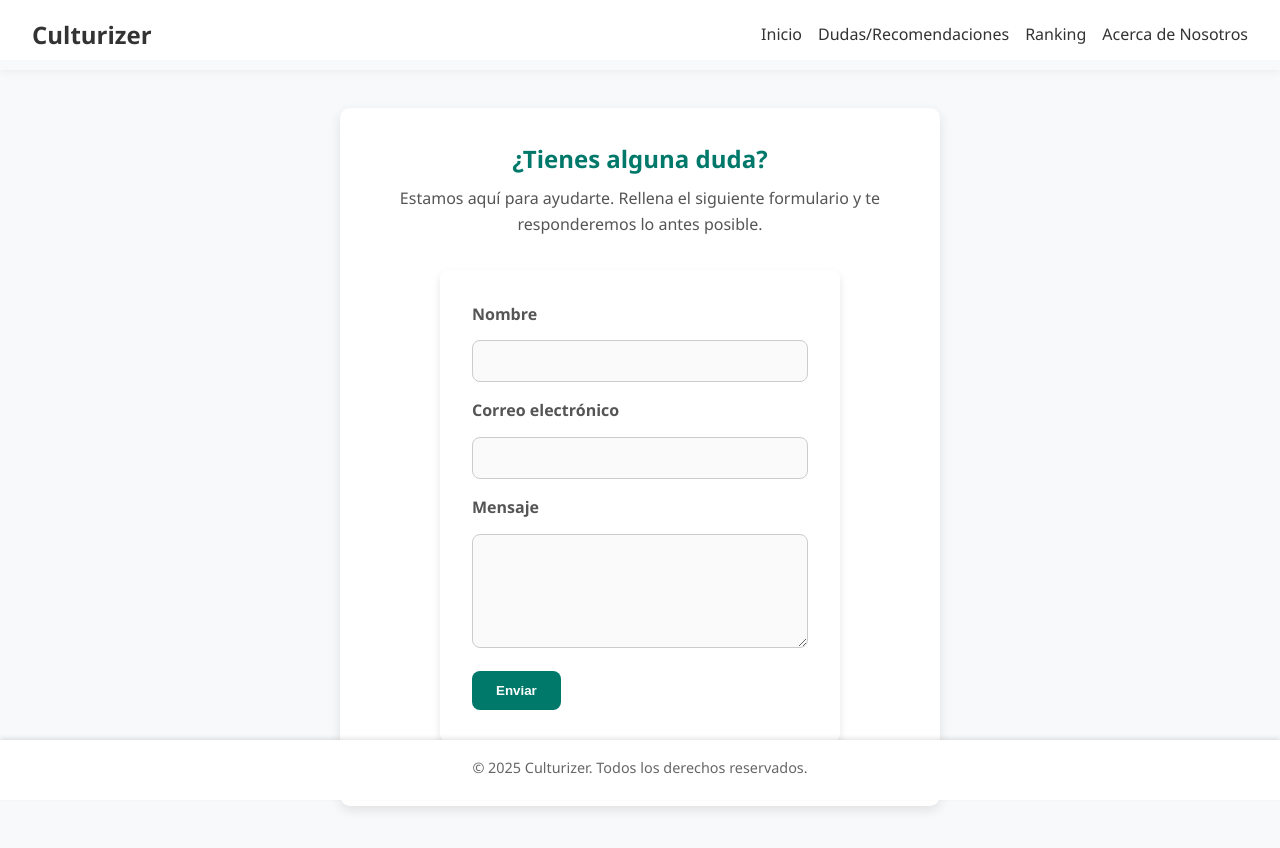
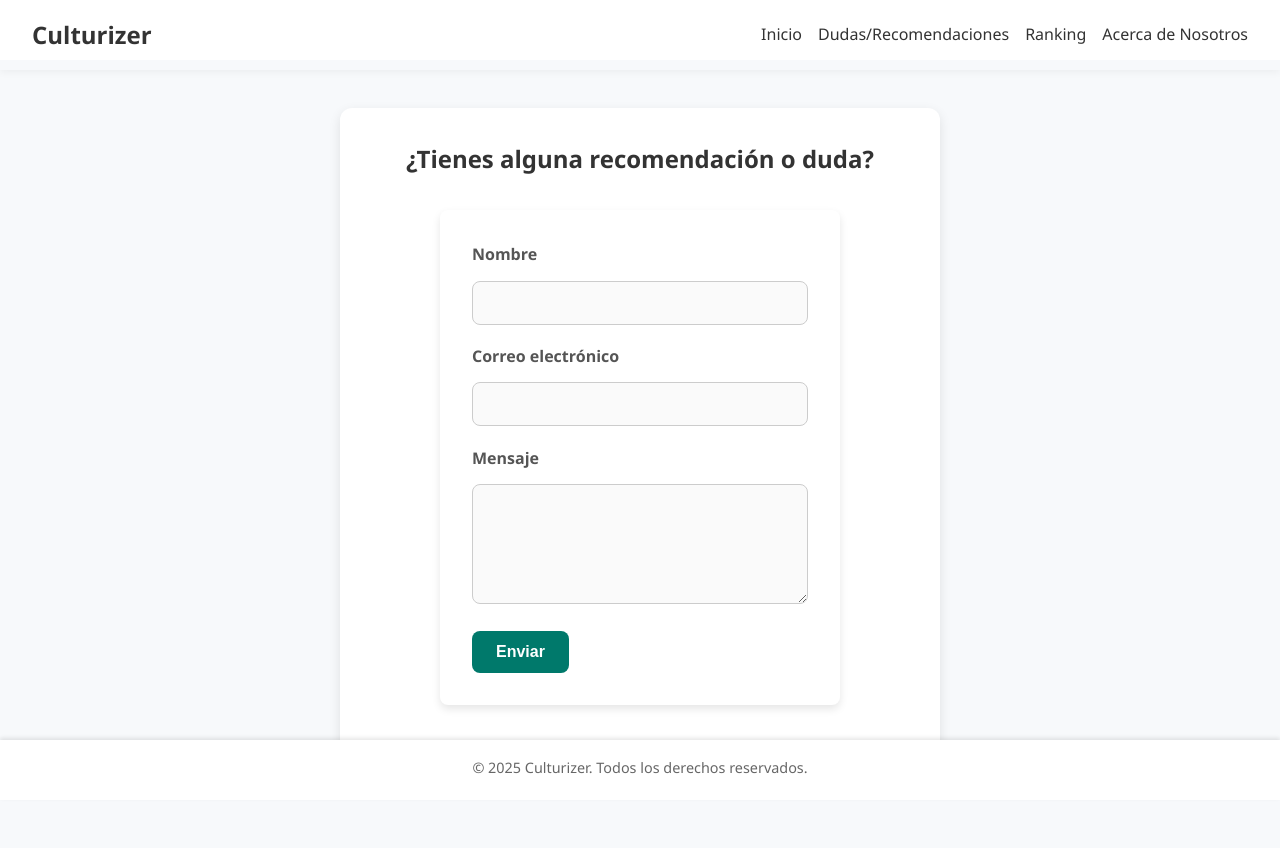
Before and after one commit to JaviLeal/Culturizr, an Angular app: page /doubts in a window 1280 px wide. Shown: the top 848 px of the page. Built offline with nearby package versions, Linux system fonts and the light colour scheme.

Commit message:
Quinto commit

```diff
--- a/src/app/components/auth/auth.component.ts
+++ b/src/app/components/auth/auth.component.ts
@@ -26,7 +26,7 @@ export class AuthComponent {
         },
         (error) => {
           // Si hay un error en el login, mostramos el mensaje de error
-          this.errorMessage = 'Error al iniciar sesión: ' + error.message;
+          this.errorMessage = 'Error al iniciar sesión: ';
           this.successMessage = ''; // Limpiamos el mensaje de éxito
         }
       );
@@ -46,7 +46,7 @@ export class AuthComponent {
         },
         (error) => {
           // Si hay un error en el registro, mostramos el mensaje de error
-          this.errorMessage = 'Error al registrar usuario: ' + error.message;
+          this.errorMessage = 'Error al registrar usuario: ';
           this.successMessage = ''; // Limpiamos el mensaje de éxito
         }
       );
--- a/src/app/components/auth/login/login.component.ts
+++ b/src/app/components/auth/login/login.component.ts
@@ -22,7 +22,7 @@ login() {
     },
     error: (err) => {
       console.error('Login error', err);
-      this.errorMessage = err.error.message || 'Error en el logueo';
+      this.errorMessage = 'Error en el logueo';
       this.successMessage = '';
     }
   });
--- a/src/app/components/auth/register/register.component.ts
+++ b/src/app/components/auth/register/register.component.ts
@@ -23,7 +23,7 @@ export class RegisterComponent {
     },
     error: (err) => {
       console.error('Registration error', err);
-      this.errorMessage = err.error.message || 'Error en el registro';
+      this.errorMessage = 'Error en el registro';
       this.successMessage = '';
     }
   });
--- a/src/app/components/doubts/doubts.component.css
+++ b/src/app/components/doubts/doubts.component.css
@@ -1,53 +1,70 @@
-.doubts-container {
+.doubt-container {
   max-width: 600px;
   margin: 3rem auto;
+  padding: 2rem;
   background-color: #ffffff;
-  padding: 2rem;
-  border-radius: 10px;
-  box-shadow: 0 4px 12px rgba(0,0,0,0.1);
+  border-radius: 12px;
+  box-shadow: 0 4px 12px rgba(0, 0, 0, 0.1);
 }
 
-.doubts-container h2 {
-  margin-bottom: 0.5rem;
-  color: #00796b;
+.doubt-container h2 {
+  margin-bottom: 1.5rem;
+  color: #333;
   text-align: center;
 }
 
-.doubts-container p {
-  margin-bottom: 2rem;
-  text-align: center;
+form label {
+  font-weight: 600;
   color: #555;
+  display: block;
+  margin-bottom: 0.3rem;
 }
 
-.doubts-form label {
-  display: block;
-  margin-bottom: 0.5rem;
-  font-weight: 600;
-  color: #444;
-}
-
-.doubts-form input,
-.doubts-form textarea {
+form input,
+form textarea {
   width: 100%;
-  padding: 0.8rem;
-  margin-bottom: 1.5rem;
+  padding: 0.75rem;
   border: 1px solid #ccc;
   border-radius: 8px;
+  margin-bottom: 1.2rem;
   font-size: 1rem;
 }
 
-.doubts-form button {
-  background-color: #00796b;
-  color: white;
-  padding: 0.75rem 1.5rem;
-  border: none;
-  border-radius: 8px;
-  font-weight: bold;
-  cursor: pointer;
-  transition: background-color 0.3s;
-  width: 100%;
+form textarea {
+  resize: vertical;
+  min-height: 120px;
 }
 
-.doubts-form button:hover {
+button {
+  background-color: #00796b;
+  color: #fff;
+  border: none;
+  padding: 0.75rem 1.5rem;
+  border-radius: 8px;
+  font-size: 1rem;
+  font-weight: 600;
+  cursor: pointer;
+  transition: background-color 0.3s ease;
+}
+
+button:hover {
   background-color: #005f56;
 }
+
+.success {
+  background-color: #e8f5e9;
+  color: #2e7d32;
+  padding: 0.8rem;
+  border-radius: 6px;
+  margin-top: 1rem;
+  text-align: center;
+}
+
+.error {
+  background-color: #fdecea;
+  color: #c62828;
+  padding: 0.8rem;
+  border-radius: 6px;
+  margin-top: 1rem;
+  text-align: center;
+}
--- a/src/app/components/doubts/doubts.component.html
+++ b/src/app/components/doubts/doubts.component.html
@@ -1,17 +1,59 @@
-<div class="doubts-container">
-  <h2>¿Tienes alguna duda?</h2>
-  <p>Estamos aquí para ayudarte. Rellena el siguiente formulario y te responderemos lo antes posible.</p>
+<div class="doubt-container">
+  <h2>¿Tienes alguna recomendación o duda?</h2>
+  <form #form="ngForm" (ngSubmit)="submitDoubt(form)">
 
-  <form (submit)="enviarDuda()" class="dudas-form">
-    <label for="nombre">Nombre</label>
-    <input type="text" id="nombre" [(ngModel)]="nombre" name="nombre" required>
+    <!-- Nombre -->
+    <label for="name">Nombre</label>
+    <input
+      id="name"
+      name="name"
+      [(ngModel)]="doubt.name"
+      required
+      minlength="2"
+      maxlength="50"
+      #name="ngModel"
+    />
+    <div *ngIf="name.invalid && name.touched" class="error">
+      <div *ngIf="name.errors?.['required']">El nombre es obligatorio.</div>
+      <div *ngIf="name.errors?.['minlength']">Mínimo 2 caracteres.</div>
+      <div *ngIf="name.errors?.['maxlength']">Máximo 50 caracteres.</div>
+    </div>
 
+    <!-- Email -->
     <label for="email">Correo electrónico</label>
-    <input type="email" id="email" [(ngModel)]="email" name="email" required>
+    <input
+      id="email"
+      name="email"
+      [(ngModel)]="doubt.email"
+      required
+      email
+      #email="ngModel"
+    />
+    <div *ngIf="email.invalid && email.touched" class="error">
+      <div *ngIf="email.errors?.['required']">El email es obligatorio.</div>
+      <div *ngIf="email.errors?.['email']">El formato del email no es válido.</div>
+    </div>
 
-    <label for="mensaje">Mensaje</label>
-    <textarea id="mensaje" rows="5" [(ngModel)]="mensaje" name="mensaje" required></textarea>
+    <!-- Mensaje -->
+    <label for="message">Mensaje</label>
+    <textarea
+      id="message"
+      name="message"
+      [(ngModel)]="doubt.message"
+      required
+      minlength="10"
+      maxlength="500"
+      #message="ngModel"
+    ></textarea>
+    <div *ngIf="message.invalid && message.touched" class="error">
+      <div *ngIf="message.errors?.['required']">El mensaje es obligatorio.</div>
+      <div *ngIf="message.errors?.['minlength']">Mínimo 10 caracteres.</div>
+      <div *ngIf="message.errors?.['maxlength']">Máximo 500 caracteres.</div>
+    </div>
 
-    <button type="submit">Enviar</button>
+    <button type="submit" [disabled]="form.invalid">Enviar</button>
   </form>
+
+  <div *ngIf="successMessage" class="success">{{ successMessage }}</div>
+  <div *ngIf="errorMessage" class="error">{{ errorMessage }}</div>
 </div>
--- a/src/app/components/doubts/doubts.component.ts
+++ b/src/app/components/doubts/doubts.component.ts
@@ -1,4 +1,7 @@
 import { Component } from '@angular/core';
+import { DoubtService, Doubt } from 'src/app/services/doubt.service';
+import { NgForm } from '@angular/forms';
+
 
 @Component({
   selector: 'app-doubts',
@@ -7,17 +10,29 @@ import { Component } from '@angular/core';
 })
 export class DoubtsComponent {
 
- nombre = '';
-  email = '';
-  mensaje = '';
+ doubt: Doubt = {
+    name: '',
+    email: '',
+    message: ''
+  };
 
-  enviarDuda() {
-    console.log('Duda enviada:', { nombre: this.nombre, email: this.email, mensaje: this.mensaje });
-    alert('Tu mensaje se ha enviado correctamente. ¡Muchas gracias!');
+  successMessage = '';
+  errorMessage = '';
 
-    // Limpiar campos
-    this.nombre = '';
-    this.email = '';
-    this.mensaje = '';
-  }
+  constructor(private doubtService: DoubtService) {}
+
+  submitDoubt(form: NgForm) {
+  this.doubtService.submitDoubt(this.doubt).subscribe({
+    next: (res) => {
+      this.successMessage = 'Duda enviada con éxito.';
+      this.errorMessage = '';
+      form.resetForm();
+    },
+    error: (err) => {
+      this.errorMessage = 'Error al enviar la duda.';
+      this.successMessage = '';
+    }
+  });
 }
+
+}
--- /dev/null
+++ b/src/app/services/doubt.service.ts
@@ -0,0 +1,22 @@
+import { Injectable } from '@angular/core';
+import { HttpClient } from '@angular/common/http';
+import { Observable } from 'rxjs';
+
+export interface Doubt {
+  name: string;
+  email: string;
+  message: string;
+}
+
+@Injectable({
+  providedIn: 'root'
+})
+export class DoubtService {
+  private apiUrl = 'http://localhost/culturizer-api/?route=submit-doubt';
+
+  constructor(private http: HttpClient) {}
+
+  submitDoubt(doubt: Doubt): Observable<any> {
+    return this.http.post(this.apiUrl, doubt);
+  }
+}
```
